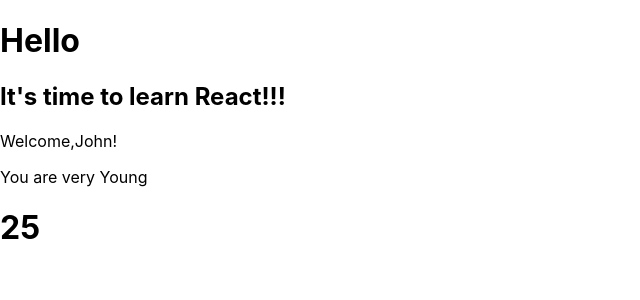
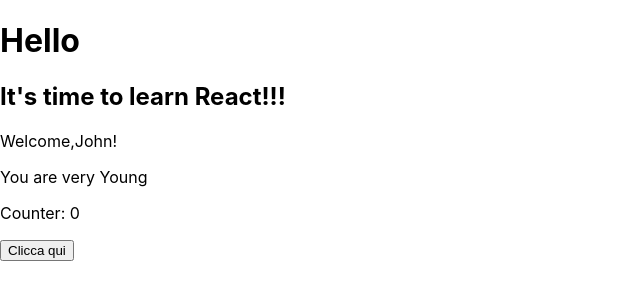
Before and after one commit to andrewizzo/react1, a React (Create React App) app: page / in a window 1280 px wide. Shown: the top 300 px of the page, without its empty margins (0-640 px from the left). Built offline with nearby package versions, Linux system fonts and the light colour scheme.

Commit message:
svolto esercizio 16

```diff
--- a/src/App.js
+++ b/src/App.js
@@ -4,6 +4,7 @@
 import Message from './Message';
 import Welcome from './Welcome';
 import Counter from './Counter';
+import ClickerCounter from './ClickCounter';
 
 function App() {
 
@@ -12,7 +13,7 @@
       <Hello/>
       <Message />
       <Welcome />
-      <Counter />
+      <ClickerCounter />
     </div>
   );
 }
--- /dev/null
+++ b/src/ClickCounter.jsx
@@ -0,0 +1,18 @@
+import React, { useState } from "react";
+
+function ClickerCounter(){
+    const [count, setCount] = useState(0);
+
+    const handleClick = () => {
+        setCount((c) => c + 1)
+    };
+
+    return (
+        <div>
+            <p>Counter: {count}</p>
+            <button onClick={handleClick}>Clicca qui</button>
+        </div>
+    )
+}
+
+export default ClickerCounter;
```
